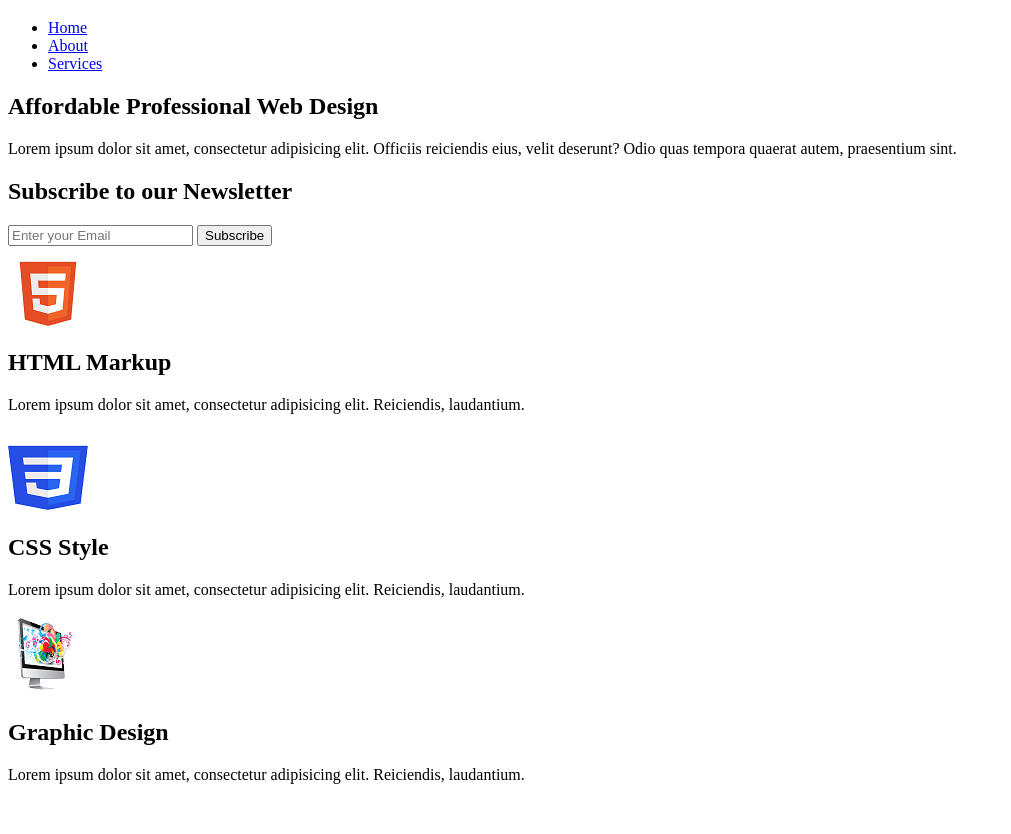
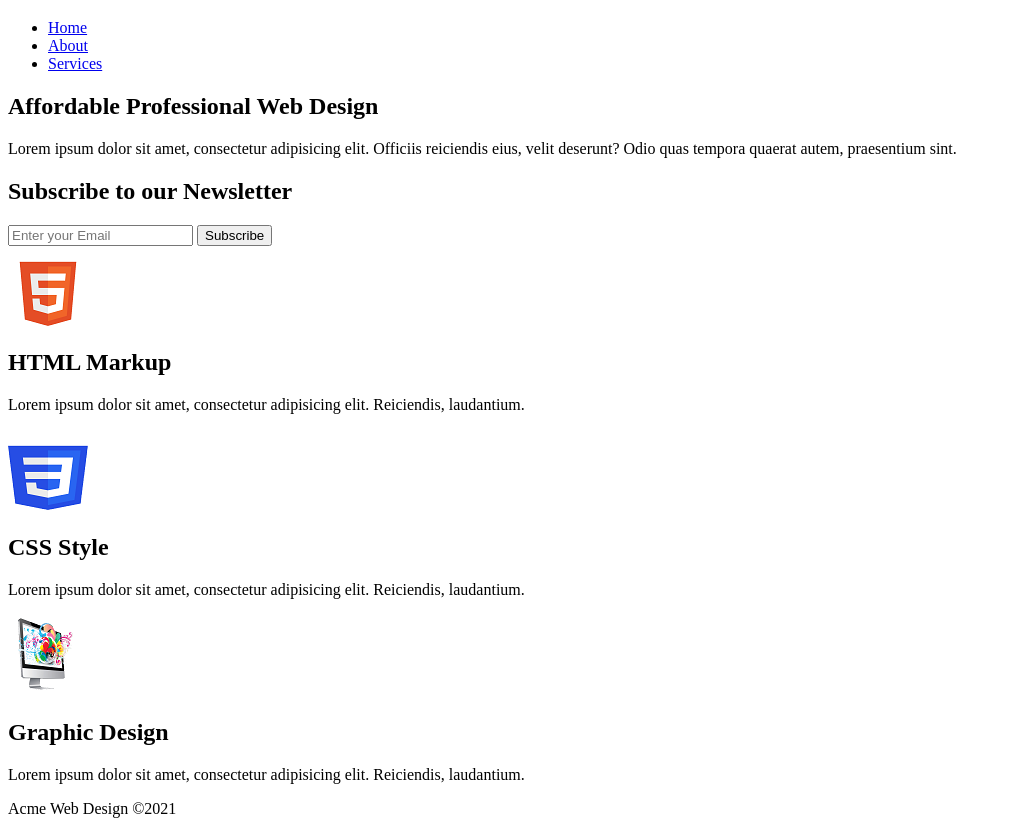
Before and after one commit to Derrick-Nyongesa/acme-landing-page, a plain HTML site: page index.html in a window 1280 px wide. Shown: the part 61-895 px from the top of the page, without its empty margins (0-1011 px from the left). Before the commit the page ends 861 px from the top, so only its background shows below. Drawn offline with Linux system fonts and the light colour scheme.

Commit message:
added footer

```diff
--- a/index.html
+++ b/index.html
@@ -62,5 +62,12 @@
         </div>
     </section>
 
+    <!--footer-->
+    <footer>
+        <div class="container">
+            <p>Acme Web Design &copy;2021</p>
+        </div>
+    </footer>
+
 </body>
 </html>
```
